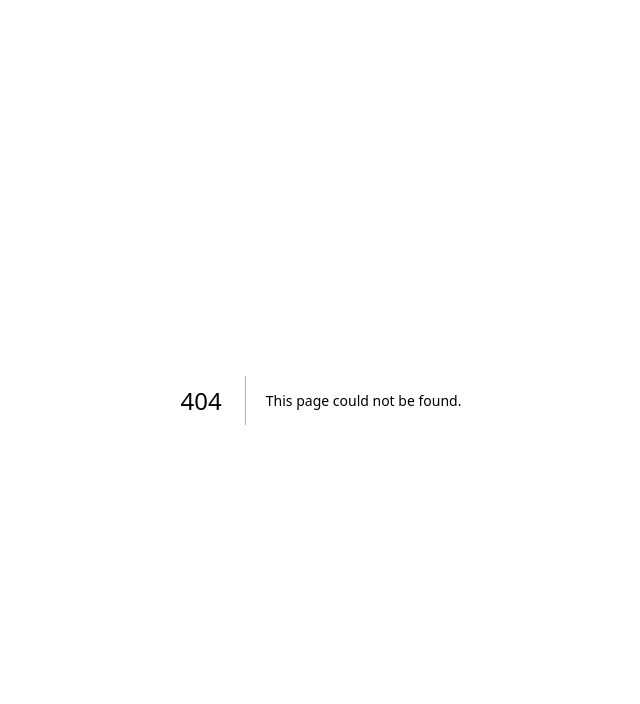
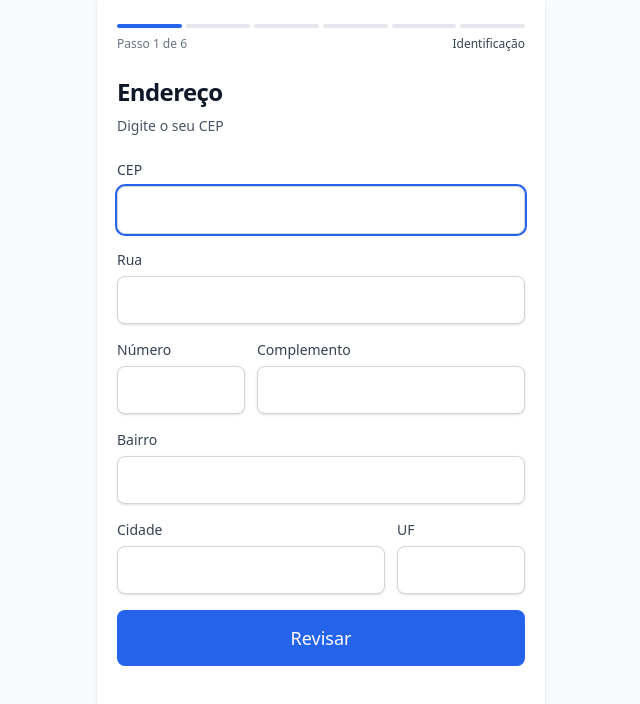
Before and after one commit to SamucaBraga/predictus-challenge, a Next.js app in the folder predictus-front/: page /signup/address in a window 1280 px wide. Before the commit this address had no page. Shown: the top 704 px of the page, without its empty margins (319-959 px from the left). Built offline with nearby package versions, Linux system fonts and the light colour scheme; no server answers.

Commit message:
feat(frontend): address page with debounced CEP lookup

```diff
--- /dev/null
+++ b/predictus-front/app/signup/address/page.tsx
@@ -0,0 +1,22 @@
+import { headers } from 'next/headers';
+import { FormAddress } from '@/components/forms/form-address';
+import { StepLayout } from '@/components/ui/step-layout';
+import { getRegistrationState } from '@/lib/actions/_state';
+
+export default async function Page() {
+  const state = await getRegistrationState();
+  const pathname = (await headers()).get('x-pathname') ?? '';
+  const editFromReview = pathname.includes('edit=review');
+
+  return (
+    <StepLayout.Root>
+      <StepLayout.Header
+        title="Endereço"
+        description="Digite o seu CEP"
+      />
+      <StepLayout.Body>
+        <FormAddress initial={state?.partialData ?? {}} editFromReview={editFromReview} />
+      </StepLayout.Body>
+    </StepLayout.Root>
+  );
+}
--- /dev/null
+++ b/predictus-front/components/forms/form-address.tsx
@@ -0,0 +1,193 @@
+'use client';
+
+import { useRouter } from 'next/navigation';
+import { useEffect, useRef, useState } from 'react';
+import { Button } from '@/components/ui/button';
+import { FormField } from '@/components/ui/form-field';
+import { Input } from '@/components/ui/input';
+import { MaskedInput } from '@/components/ui/masked-input';
+import { lookupCep } from '@/lib/actions/cep';
+import { submitAddress } from '@/lib/actions/registration';
+import { useFormState } from '@/lib/hooks/use-form-state';
+
+type CepStatus = 'idle' | 'loading' | 'not_found';
+
+interface InitialAddress {
+  cep?: string | null;
+  street?: string | null;
+  number?: string | null;
+  complement?: string | null;
+  neighborhood?: string | null;
+  city?: string | null;
+  state?: string | null;
+}
+
+interface Props {
+  initial: InitialAddress;
+  editFromReview: boolean;
+}
+
+export function FormAddress({ initial, editFromReview }: Props) {
+  const router = useRouter();
+
+  const [cepDigits, setCepDigits] = useState((initial.cep ?? '').replace(/\D/g, ''));
+  const [street, setStreet] = useState(initial.street ?? '');
+  const [neighborhood, setNeighborhood] = useState(initial.neighborhood ?? '');
+  const [city, setCity] = useState(initial.city ?? '');
+  const [stateUf, setStateUf] = useState(initial.state ?? '');
+  const [cepStatus, setCepStatus] = useState<CepStatus>('idle');
+  const lastFetched = useRef<string>('');
+
+  useEffect(() => {
+    if (cepDigits.length !== 8) {
+      setCepStatus('idle');
+      return;
+    }
+    if (cepDigits === lastFetched.current) return;
+
+    const handle = setTimeout(async () => {
+      lastFetched.current = cepDigits;
+      setCepStatus('loading');
+      const data = await lookupCep(cepDigits);
+      if (!data) {
+        setCepStatus('not_found');
+        return;
+      }
+      setStreet(data.street ?? '');
+      setNeighborhood(data.neighborhood ?? '');
+      setCity(data.city ?? '');
+      setStateUf(data.state ?? '');
+      setCepStatus('idle');
+    }, 300);
+
+    return () => clearTimeout(handle);
+  }, [cepDigits]);
+
+  const [state, handleSubmit, isPending] = useFormState(submitAddress, () => {
+    router.push('/signup/review');
+  });
+
+  const cepHint =
+    cepStatus === 'loading'
+      ? 'Buscando…'
+      : cepStatus === 'not_found'
+        ? 'CEP não encontrado, preencha manualmente'
+        : undefined;
+
+  return (
+    <form onSubmit={handleSubmit} className="flex flex-col gap-4">
+      <FormField.Root>
+        <FormField.Label htmlFor="cep">CEP</FormField.Label>
+        <Input.Root error={!!state.errors?.cep}>
+          <MaskedInput
+            id="cep"
+            name="cep"
+            mask="cep"
+            defaultValue={cepDigits}
+            onValueChange={setCepDigits}
+            autoFocus
+          />
+        </Input.Root>
+        <FormField.Message error={state.errors?.cep} hint={cepHint} />
+      </FormField.Root>
+
+      <FormField.Root>
+        <FormField.Label htmlFor="street">Rua</FormField.Label>
+        <Input.Root error={!!state.errors?.street}>
+          <Input.Control
+            id="street"
+            name="street"
+            value={street}
+            onChange={(e) => setStreet(e.target.value)}
+            required
+          />
+        </Input.Root>
+        <FormField.Message error={state.errors?.street} />
+      </FormField.Root>
+
+      <div className="grid grid-cols-3 gap-3">
+        <FormField.Root>
+          <FormField.Label htmlFor="number">Número</FormField.Label>
+          <Input.Root error={!!state.errors?.number}>
+            <Input.Control
+              id="number"
+              name="number"
+              defaultValue={initial.number ?? ''}
+              required
+              inputMode="numeric"
+            />
+          </Input.Root>
+          <FormField.Message error={state.errors?.number} />
+        </FormField.Root>
+
+        <div className="col-span-2">
+          <FormField.Root>
+            <FormField.Label htmlFor="complement">Complemento</FormField.Label>
+            <Input.Root>
+              <Input.Control
+                id="complement"
+                name="complement"
+                defaultValue={initial.complement ?? ''}
+              />
+            </Input.Root>
+          </FormField.Root>
+        </div>
+      </div>
+
+      <FormField.Root>
+        <FormField.Label htmlFor="neighborhood">Bairro</FormField.Label>
+        <Input.Root error={!!state.errors?.neighborhood}>
+          <Input.Control
+            id="neighborhood"
+            name="neighborhood"
+            value={neighborhood}
+            onChange={(e) => setNeighborhood(e.target.value)}
+            required
+          />
+        </Input.Root>
+        <FormField.Message error={state.errors?.neighborhood} />
+      </FormField.Root>
+
+      <div className="grid grid-cols-3 gap-3">
+        <div className="col-span-2">
+          <FormField.Root>
+            <FormField.Label htmlFor="city">Cidade</FormField.Label>
+            <Input.Root error={!!state.errors?.city}>
+              <Input.Control
+                id="city"
+                name="city"
+                value={city}
+                onChange={(e) => setCity(e.target.value)}
+                required
+              />
+            </Input.Root>
+            <FormField.Message error={state.errors?.city} />
+          </FormField.Root>
+        </div>
+
+        <FormField.Root>
+          <FormField.Label htmlFor="state">UF</FormField.Label>
+          <Input.Root error={!!state.errors?.state}>
+            <Input.Control
+              id="state"
+              name="state"
+              value={stateUf}
+              onChange={(e) => setStateUf(e.target.value.toUpperCase().slice(0, 2))}
+              maxLength={2}
+              required
+            />
+          </Input.Root>
+          <FormField.Message error={state.errors?.state} />
+        </FormField.Root>
+      </div>
+
+      {state.errors?._form && (
+        <p className="text-sm text-red-600">{state.errors._form[0]}</p>
+      )}
+
+      <Button type="submit" size="lg" disabled={isPending} loading={isPending}>
+        {editFromReview ? 'Salvar' : 'Revisar'}
+      </Button>
+    </form>
+  );
+}
--- /dev/null
+++ b/predictus-front/lib/actions/cep.ts
@@ -0,0 +1,23 @@
+'use server';
+
+import { backendApi } from '@/lib/http/backend-api';
+import { logger } from '@/lib/logger';
+
+export interface CepData {
+  cep: string;
+  street: string;
+  neighborhood: string;
+  city: string;
+  state: string;
+}
+
+export async function lookupCep(cep: string): Promise<CepData | null> {
+  if (!/^\d{8}$/.test(cep)) return null;
+
+  try {
+    return await backendApi.get(`cep/${cep}`).json<CepData>();
+  } catch (error) {
+    logger.warn({ error, cep }, 'CEP lookup failed');
+    return null;
+  }
+}
```
